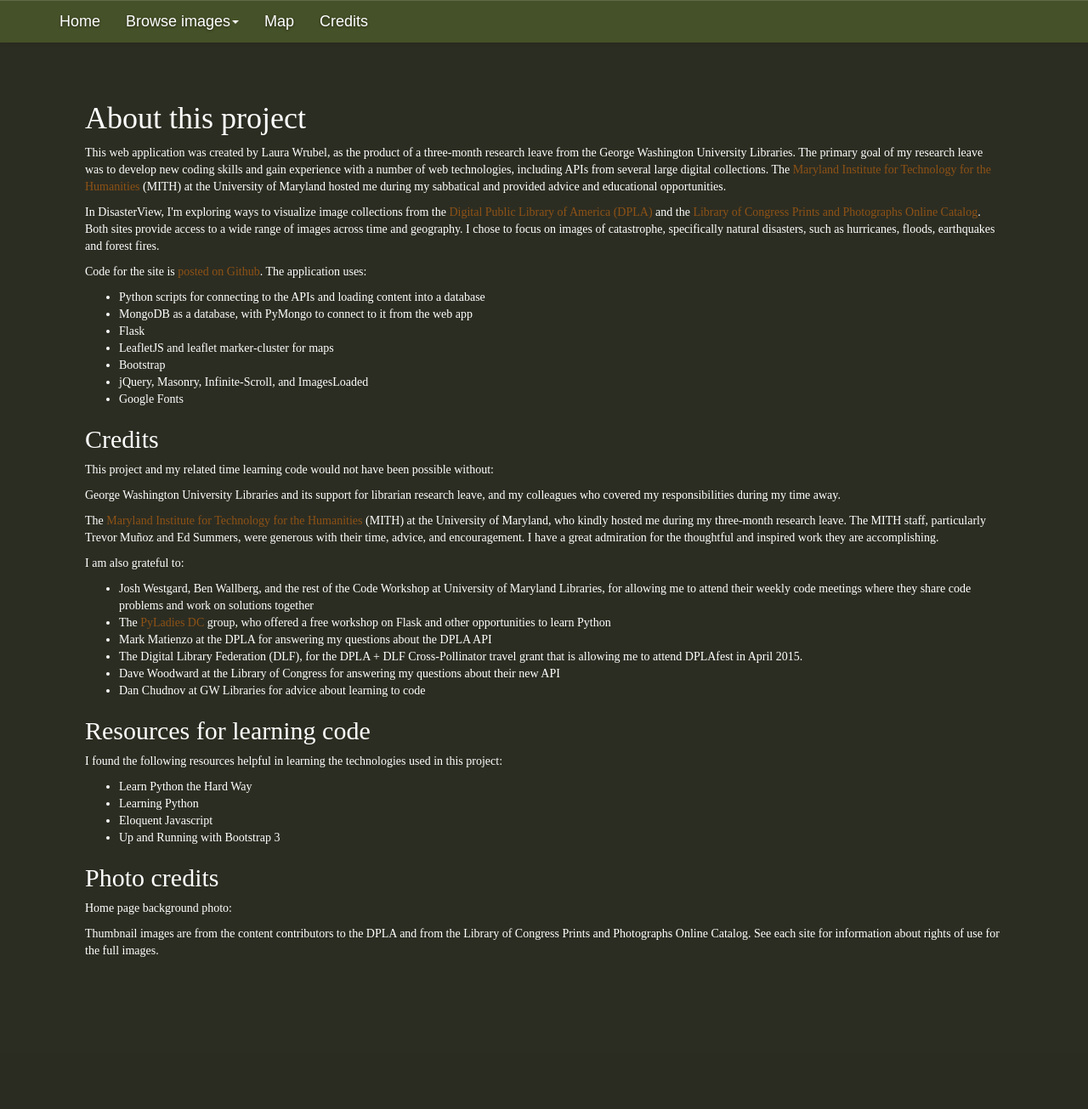
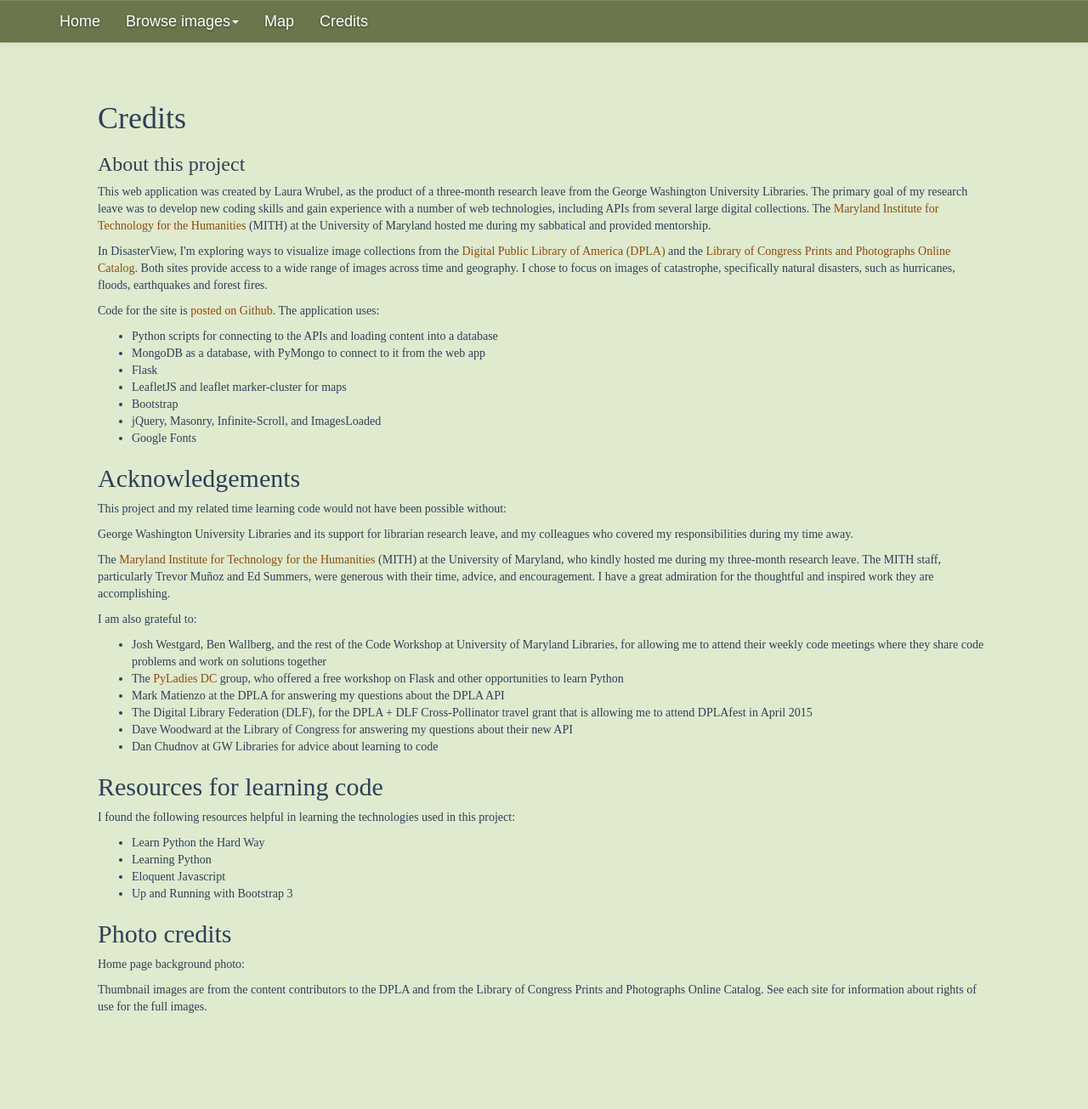
Before and after one commit to lwrubel/disasterview, a Flask app: template disasterview/templates/credits.html in a window 1280 px wide. Shown: the whole page at 85% size. Before the commit the page ends 1126 px from the top, so only its background shows below. Run offline with Flask 2, Linux system fonts and the light colour scheme; the template is opened without the code that fills it, so the values that code supplies are empty; some libraries are stand-ins or nearby versions; some web fonts are replaced.

Commit message:
adding credits and about basic info

```diff
--- a/disasterview/templates/credits.html
+++ b/disasterview/templates/credits.html
@@ -1,12 +1,13 @@
 {% extends "base.html" %}
 {% block body %}
-    <h1>About this project</h1>
+<div class="container-fluid text-container">
+    <h1>Credits</h1>
+    	<h3>About this project</h3>
         <p>This web application was created by Laura Wrubel, as the product of a three-month research leave from the
         George Washington University Libraries. The primary goal of my research leave was to develop new coding skills and
         gain experience with a number of web technologies, including APIs from several large digital collections.
         The <a href="http://www.mith.umd.edu">Maryland Institute for Technology for the Humanities</a>
-         (MITH) at the University of Maryland hosted me during my sabbatical and provided advice and educational
-         opportunities.</p>
+         (MITH) at the University of Maryland hosted me during my sabbatical and provided mentorship.</p>
 
         <p>In DisasterView, I'm exploring ways to visualize image collections from the <a href="http://dp.la">Digital
         Public Library of America (DPLA)</a> and the <a href="http://www.loc.gov/pictures">Library of Congress Prints and
@@ -25,7 +26,7 @@
           <li>Google Fonts</li>
         </ul>
 
-	<h2>Credits</h2>
+		<h2>Acknowledgements</h2>
 
         <p>This project and my related time learning code would not have been possible without:</p>
 
@@ -45,13 +46,13 @@
           and other opportunities to learn Python</li>
           <li>Mark Matienzo at the DPLA for answering my questions about the DPLA API</li>
           <li>The Digital Library Federation (DLF), for the DPLA + DLF Cross-Pollinator travel
-          grant that is allowing me to attend DPLAfest in April 2015. </li>
+          grant that is allowing me to attend DPLAfest in April 2015 </li>
           <li>Dave Woodward at the Library of Congress for answering my questions about their new API</li>
           <li>Dan Chudnov at GW Libraries for advice about learning to code</li>
 
         </ul>
 
-    <h2>Resources for learning code</h2>
+    	<h2>Resources for learning code</h2>
     <p>I found the following resources helpful in learning the technologies used in this project:</p>
 
     <ul>
@@ -65,4 +66,13 @@
       <p>Home page background photo: </p>
       <p>Thumbnail images are from the content contributors to the DPLA and from the Library of Congress Prints and Photographs Online
       Catalog. See each site for information about rights of use for the full images. </p>
+
+</div> <!-- end container -->
 {% endblock %}
+{% block bottom_scripts %}
+<script>
+$(document).ready(function(){
+	$( "body" ).css("background-color","#DFEACF");
+});
+</script>
+{% endblock %}
```
